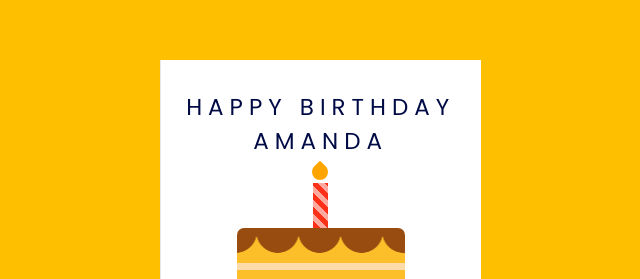
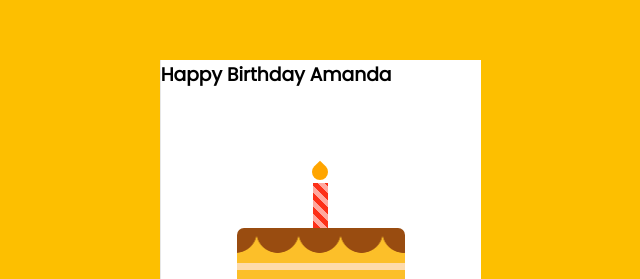
Before and after one commit to yoelfanuel/birthdayamanda, a plain HTML site: page index.html in a window 1280 px wide. Shown: the part 140-419 px from the top of the page, without its empty margins (480-1120 px from the left). Drawn offline with Linux system fonts and the light colour scheme.

Commit message:
Update index.html

```diff
--- a/index.html
+++ b/index.html
@@ -15,7 +15,7 @@
     <div class="card">
       <div class="outside">
         <div class="front">
-          <p>Happy Birthday Amanda</p>
+          <h3>Happy Birthday Amanda</h3>
           <div class="cake">
             <div class="top-layer"></div>
             <div class="middle-layer"></div>
@@ -26,8 +26,8 @@
         <div class="back"></div>
       </div>
       <div class="inside">
-        <p>Happy birthday Amandaa!! panjang umur, sehat selalu, diberkati Tuhan lebih lagi. GBU </p>
-        <a href="https://youtu.be/hsdwe3Cg3h0?si=aSNIX2eJE2jXR6Md"><h1>&#127873;</h1></a>
+        <h4>Happy birthday Amandaaa!! panjang umur, sehat selalu, diberkati Tuhan lebih lagi. GBU </h4>
+        <a href="https://www.youtube.com/embed/4sZmPHJPvZE"><h1>&#127873;</h1></a>
       </div>
     </div>
   </body>
```
